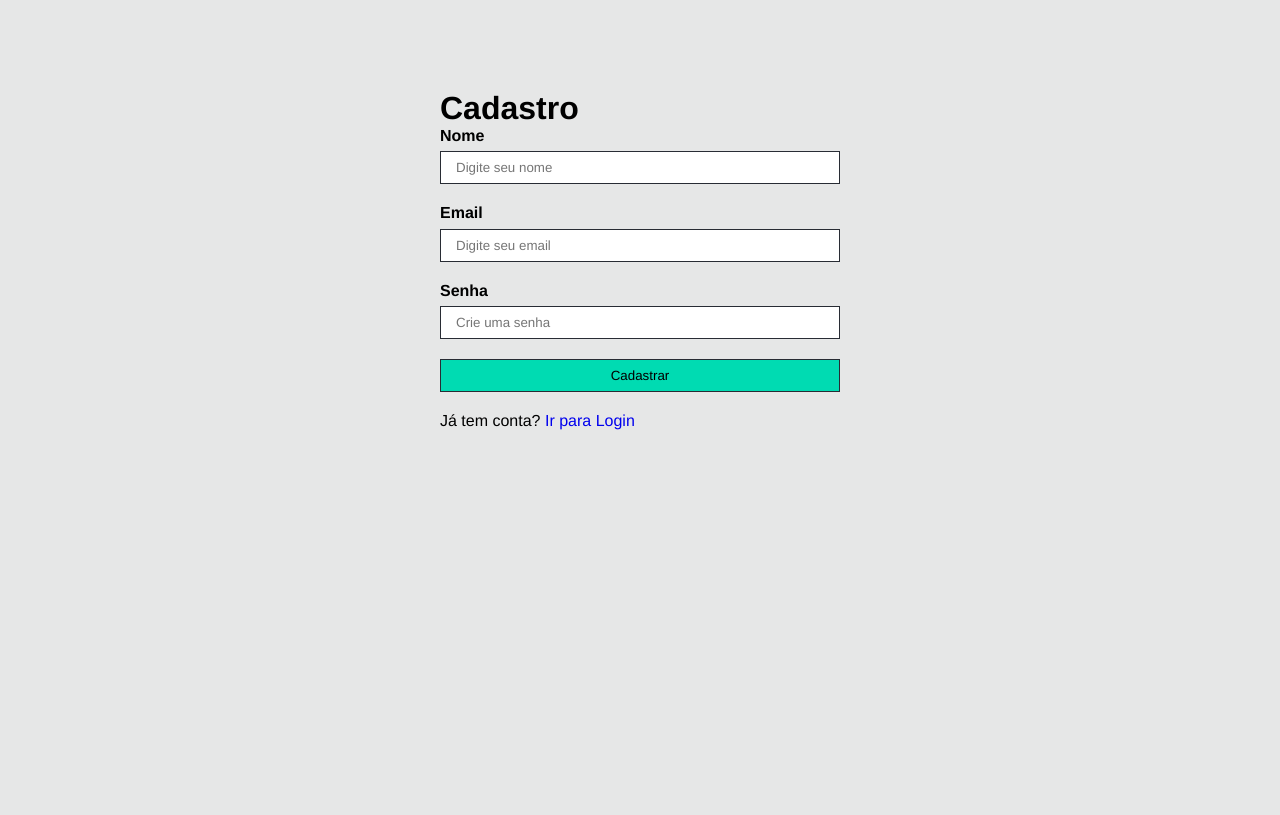
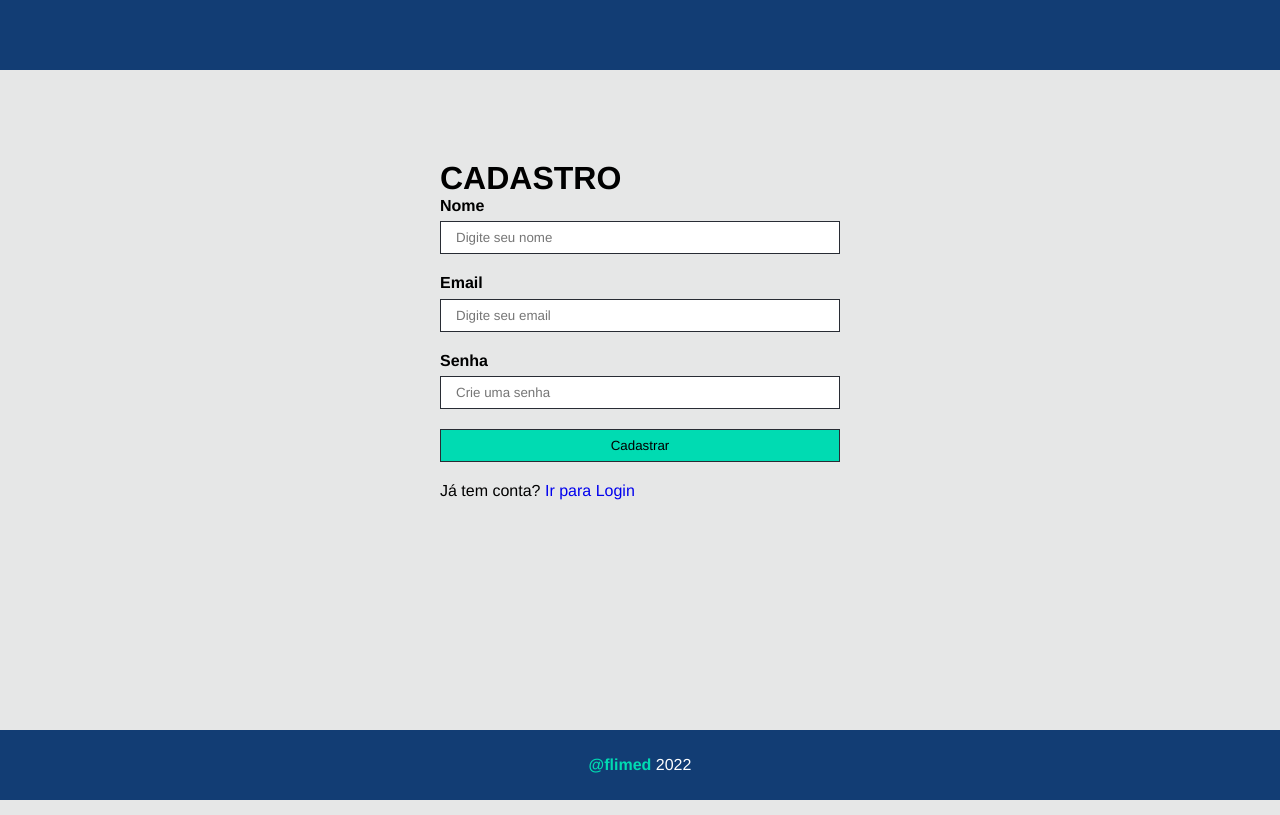
Before and after one commit to mvinicius-lp/desafio_react, a React (Create React App) app in the folder todo/: page /cadastro in a window 1280 px wide. Built offline with nearby package versions, Linux system fonts and the light colour scheme.

Commit message:
Melhorando a estilização

```diff
--- a/todo/src/App.module.css
+++ b/todo/src/App.module.css
@@ -1,7 +1,6 @@
 .main {
   min-height: 60vh;
   text-align: center;
-  padding: 2em;
 }
 
 .main h2 {
--- a/todo/src/pages/Cadastrar/Cadastro.tsx
+++ b/todo/src/pages/Cadastrar/Cadastro.tsx
@@ -2,6 +2,8 @@ import React, { useState } from 'react'
 import styles from '../Logar/Login.module.css'
 import { Link } from 'react-router-dom'
 import {CadastroUser} from '../../service/Users'
+import Footer from '../Footer/Footer'
+import Header from '../Header/Header'
 
 export default () => {
   const [email, setEmail] = useState("");
@@ -32,10 +34,12 @@ export default () => {
   };
 
   return (
+    <>
+    <Header/>
+    <br /><br /><br /><br /><br />
     <div className={styles.center}>
-      <br /><br /><br /><br /><br />
       <form className={styles.form}>
-      <h1 id={styles.cadastro}>Cadastro</h1>
+      <h1>CADASTRO</h1>
       <div className={styles.input_container}>
         <label htmlFor="nome">Nome</label>
         <input
@@ -66,9 +70,11 @@ export default () => {
       </div>
       <p>
           Já tem conta?
-          <Link to="/"> Ir para Login </Link>
+          <Link to="/login"> Ir para Login </Link>
       </p>
     </form>
     <br /><br /><br /><br /><br /><br /></div>
+    <Footer/>
+    </>
   )
 }
--- a/todo/src/pages/Footer/Footer.module.css
+++ b/todo/src/pages/Footer/Footer.module.css
@@ -1,10 +1,15 @@
 .footer {
-  height: 20vh;
   display: flex;
   align-items: center;
   justify-content: center;
   background-color: #123D74;
-  color: white;
+
+  position: absolute;
+  bottom: 0;
+  color: #FFF;
+  width: 100%;
+  height: 70px;
+  line-height: 100px;
 }
 
 .footer span {
--- a/todo/src/pages/Header/Header.module.css
+++ b/todo/src/pages/Header/Header.module.css
@@ -1,6 +1,8 @@
 .header {
   background-color: #123D74;
   color: #00DBB2;
-  text-align: end;
-  padding: 1em;
+  line-height: 100px;
+  display: flex;
+  width: 100%;
+  height: 70px;
 }
--- a/todo/src/pages/Header/Header.tsx
+++ b/todo/src/pages/Header/Header.tsx
@@ -1,12 +1,13 @@
 import React from "react";
-
-import { Link } from  "react-router-dom";
 
 import styles from "./Header.module.css";
 
 const Header = () => {
   return (
-    <h1>flimed-app-todo</h1>
+    <div className={styles.header}>
+      <h1></h1>
+    </div>
+
   );
 };
 
--- a/todo/src/pages/Home/TaskForm.tsx
+++ b/todo/src/pages/Home/TaskForm.tsx
@@ -7,7 +7,7 @@ import Header from "../Header/Header";
 // styles
 import styles from "./TaskForm.module.css";
 import { AuthContext } from '../../routes';
-import { useParams } from "react-router-dom";
+import { Link, useParams } from "react-router-dom";
 import { Atualiza, Cria, Get } from "../../service/Api";
 import { title } from "process";
 import Navbar from "../Navbar/Navbar";
@@ -97,8 +97,16 @@ const TaskForm = ({}: Props) => {
   }
 
   return (
+
     <>
+    <div>
     <Navbar/>
+    </div>
+    <br />
+    <br />
+    <br />
+    <h1>Cadastre uma nota</h1>
+    <br />
     <form onSubmit={(e) => {addTaskHandler(e)}} className={styles.form}>
       <div className={styles.input_container}>
         <label htmlFor="title">Título</label>
--- a/todo/src/pages/Lista/TaskList.jsx
+++ b/todo/src/pages/Lista/TaskList.jsx
@@ -65,7 +65,9 @@ const TaskList = () => {
           </div>
         ))
       ) : (
-        <p>Não há notas cadastradas</p>
+        <h3>
+          <br /><br />
+          Não há notas cadastradas</h3>
       )}
       <Footer/>
     </div>
--- a/todo/src/pages/Lista/TaskList.module.css
+++ b/todo/src/pages/Lista/TaskList.module.css
@@ -36,3 +36,6 @@
 .actions i:hover {
   color: #61dafb;
 }
+h3{
+  text-align: center;
+}
--- a/todo/src/pages/Logar/Login.tsx
+++ b/todo/src/pages/Logar/Login.tsx
@@ -3,6 +3,8 @@ import styles from '../Logar/Login.module.css'
 import { Link, Navigate, useNavigate } from 'react-router-dom';
 import {LoginUser} from './../../service/Users'
 import { AuthContext } from "../../routes"
+import Footer from '../Footer/Footer';
+import Header from '../Header/Header';
 
 type Props = {}
 
@@ -37,6 +39,8 @@ const Login = (props: Props) => {
   };
 
   return (
+    <>
+    <Header/>
     <div className={styles.center}>
       <br /><br /><br /><br /><br />
       <form className={styles.form}>
@@ -68,7 +72,9 @@ const Login = (props: Props) => {
       </div>
     </form>
     <br /><br /><br /><br /><br /><br /><br /><br />
+    <Footer/>
   </div>
+  </>
   )
 }
 export default Login
```
Also changed, not shown: todo/src/pages/Cadastrar/Cadastrar.module.css (+4 -7 lines), todo/src/pages/Modal/Modal.module.css (indentation only), todo/src/pages/Modal/Modal.tsx (line endings or trailing spaces).
